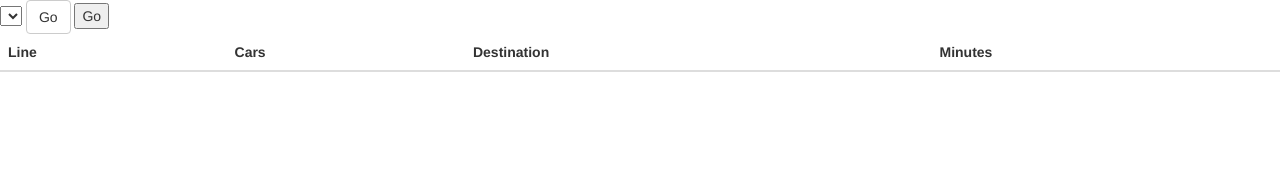
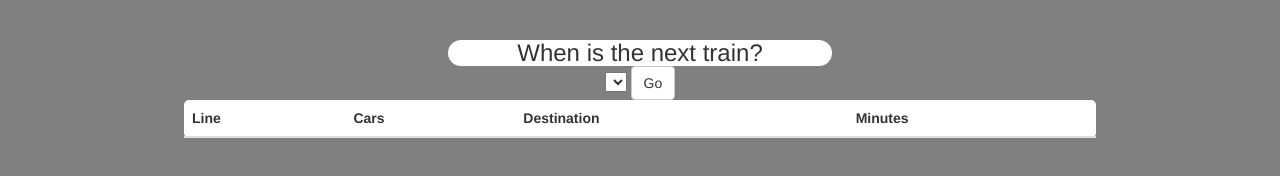
Before and after one commit to johngriner91/MetroApp, a plain HTML site: page test.html in a window 1280 px wide. Drawn offline with nearby package versions, Linux system fonts and the light colour scheme; no server answers.

Commit message:
Made it a little cleaner
I still don’t know exactly what I’m doing. But it looks a little
prettier.

```diff
--- a/css/style.css
+++ b/css/style.css
@@ -0,0 +1,40 @@
+html {
+  margin-top: 40px;
+}
+
+body {
+  background-color: grey;
+}
+
+.center-table
+{
+  margin: 0 auto !important;
+  float: none !important;
+}
+
+#Selectors {
+  margin: 0 auto !important;
+  margin-top: 20px;
+  margin-bottom: 20px;
+  float: none !important;
+  text-align: center;
+  vertical-align: center;
+}
+
+.title_bar {
+  margin: 0 auto !important;
+  float: none !important;
+  text-align: center;
+  background-color:white;
+  vertical-align: center;
+  width:30%;
+  border-radius: 15px;
+}
+
+#Arrivals {
+  width: 80%;
+  align: center;
+  background-color:white;
+  vertical-align: center;
+  border-radius: 5px;
+}
--- a/test.html
+++ b/test.html
@@ -1,20 +1,22 @@
 <!DOCTYPE html>
 <html>
   <head>
-
     <!-- Latest compiled and minified CSS -->
     <link rel="stylesheet" href="https://maxcdn.bootstrapcdn.com/bootstrap/3.3.5/css/bootstrap.min.css">
+    <link rel="stylesheet" type="text/css" href="./css/style.css">
 
-<title>Metro</title>
+    <title>Metro App</title>
     <script src="http://ajax.googleapis.com/ajax/libs/jquery/1.9.0/jquery.min.js"></script>
   </head>
+
   <body>
-    <select id = "SelectStation">
-    </select>
+    <h3 class="title_bar">When is the next train?</h3>
+    <div id="Selectors">
+      <select id = "SelectStation"></select>
       <input class="btn btn-default" type="button" value="Go" id="GoButton">
-    <button id="GoButton">Go</button>
-    <div>
-      <table class="table table-striped" id="Arrivals">
+    </div>
+    <div class="container">
+      <table class="table table-striped center-table" id="Arrivals">
         <thead>
           <tr>
             <th>Line</th>
@@ -25,8 +27,8 @@
         </thead>
       </table>
     </div>
+
     <script type="text/javascript">
-
       $(function() {
         var params = {
           // Specify your subscription key
@@ -36,12 +38,14 @@
         $("#GoButton").click(function(){
           $("table#Arrivals tr#data").remove();
           var station = $("#SelectStation").val();
+
           $.ajax({
             url: "https://api.wmata.com/StationPrediction.svc/GetPrediction/"+station+"?" + $.param(params),
             dataType: "xml",
             type: 'GET',
           })
-            .success(function(data) {
+
+          .success(function(data){
             $(data).find("AIMPredictionTrainInfo").each(function(){
               if($(this).find("LocationCode").text() == station){
                 var arrival_line = $(this).find("Line").text();
@@ -54,7 +58,6 @@
                 input.append("<td>"+arrival_dest+"</td>");
                 input.append("<td>"+arrival_min+"</td></tr>");
 
-                        console.log(input);
                 $("#Arrivals").append(input);
               }
             });
@@ -69,18 +72,22 @@
           dataType: "xml",
           type: 'GET',
         })
+
         .success(function(data) {
           var options = $("#SelectStation");
+          var list_names = [];
           $(data).find("Station").each(function(){
             var station_name = $(this).find("Name").text();
             var station_code = $(this).find("Code").text();
+            list_names.push(station_name);
+
             var sel = $("<option value="+station_code+">");
             sel.append(station_name);
             sel.append("</option>");
-                console.log(sel);
             $("#SelectStation").append(sel);
           });
         })
+
         .fail(function() {
           alert("error");
         });
```
Lines whose indentation alone changed are shown as unchanged.
